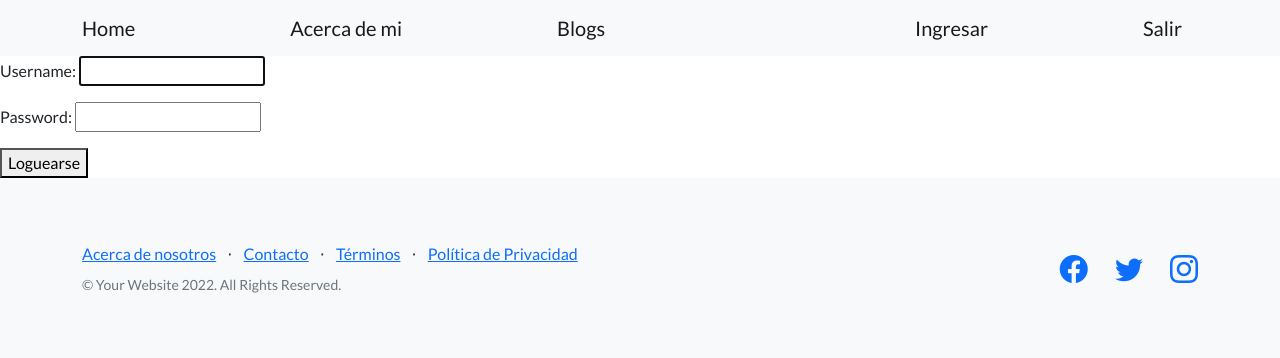
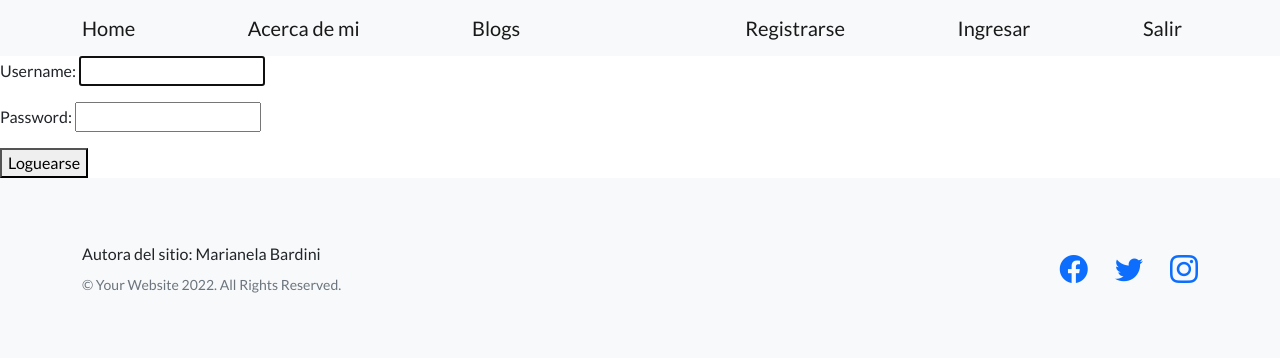
Before and after one commit to maribardini/Entrega1-Bardini, a Django app: page /accounts/login/ in a window 1280 px wide. Shown: the top 358 px of the page. Run offline with Django 4.2, Linux system fonts and the light colour scheme; some libraries are stand-ins or nearby versions.

Commit message:
Cambios en el pie de página

```diff
--- a/accounts/templates/accounts/usuario_datos.html
+++ b/accounts/templates/accounts/usuario_datos.html
@@ -19,6 +19,7 @@
     <li>{{request.user.userextension.link}}</li>
 </p>
 
+
 <a href={% url 'editar_usuario' %}>Editar datos</a>
 
 {% endblock Template %}
--- a/indice/templates/indice/index.html
+++ b/indice/templates/indice/index.html
@@ -28,6 +28,7 @@
                     <a class="navbar-brand" href={% url 'usuario_datos' %}>
                         {{request.user.username}}
                     </a>
+                    <a class="navbar-brand" href={% url 'registrar' %}>Registrarse</a>
                     <a class="navbar-brand" href={% url 'login' %}>Ingresar</a>
                     <a class="navbar-brand" href={% url 'logout' %}>Salir</a>
             </div>
@@ -63,13 +64,7 @@
                 <div class="row">
                     <div class="col-lg-6 h-100 text-center text-lg-start my-auto">
                         <ul class="list-inline mb-2">
-                            <li class="list-inline-item"><a href="#!">Acerca de nosotros</a></li>
-                            <li class="list-inline-item">⋅</li>
-                            <li class="list-inline-item"><a href="#!">Contacto</a></li>
-                            <li class="list-inline-item">⋅</li>
-                            <li class="list-inline-item"><a href="#!">Términos</a></li>
-                            <li class="list-inline-item">⋅</li>
-                            <li class="list-inline-item"><a href="#!">Política de Privacidad</a></li>
+                            <li> <a>Autora del sitio: Marianela Bardini</a></li>
                         </ul>
                         <p class="text-muted small mb-4 mb-lg-0">&copy; Your Website 2022. All Rights Reserved.</p>
                     </div>
--- a/indice/templates/indice/pages.html
+++ b/indice/templates/indice/pages.html
@@ -9,7 +9,6 @@
 <li> <a href={% url 'formulario_alumnos' %}>Crear Alumno</a> </li>
 <li> <a href={% url 'busqueda_alumno' %}>Buscar Alumno</a> </li>
 <li> <a href={% url 'profesores_list' %}>Profesores</a> </li>
-<li> <a href={% url 'registrar' %}>Crear Usuario Profesor</a> </li>
 </p>
 
 {% endblock Template %}
```
Also changed, not shown: media/avatar/avatars_jxYDV5f.jpg (added), media/avatar/avatars_oRqUXK4.jpg (added).
